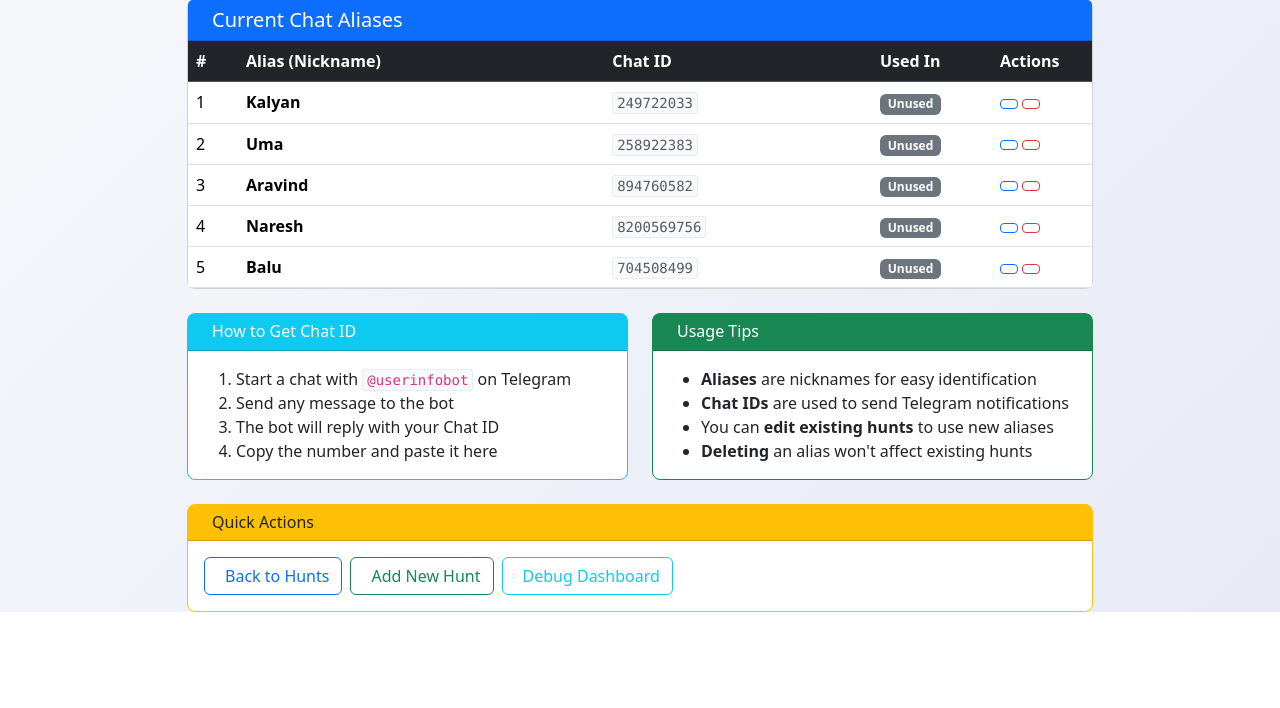
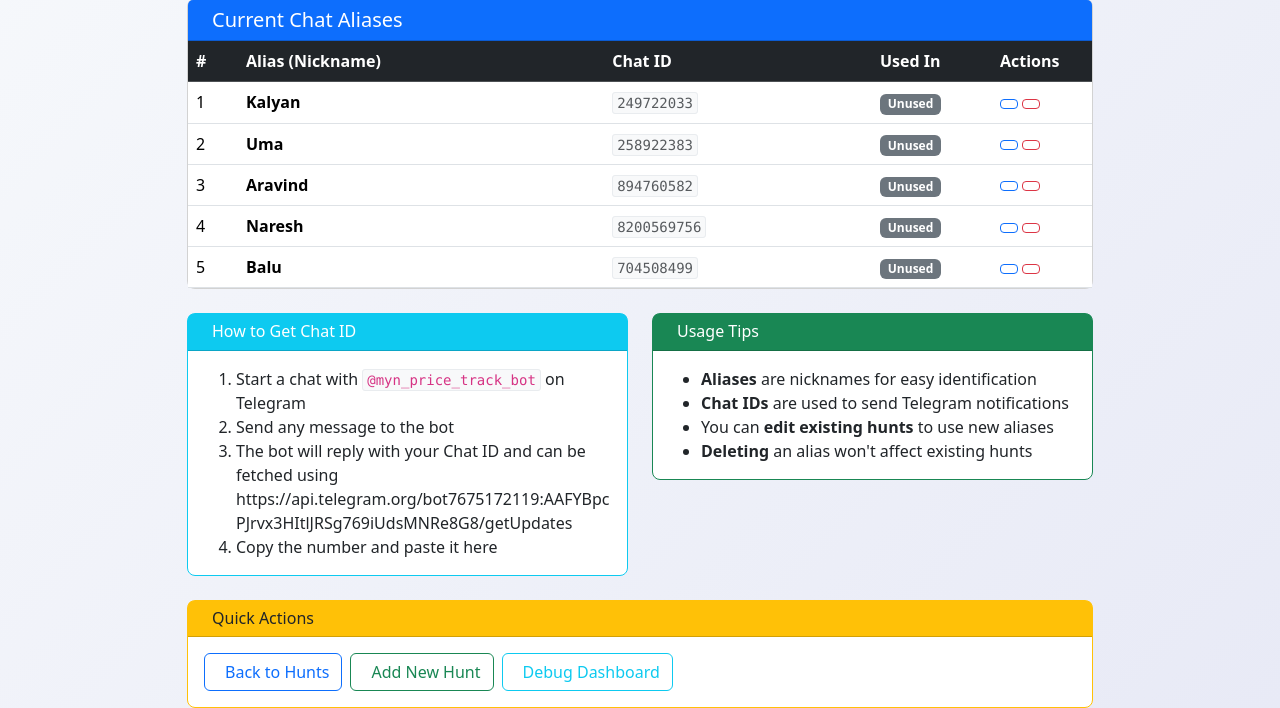
Before and after one commit to kalyanlearn12/product-cost-tracker, a Flask app: page /chat in a window 1280 px wide. Shown: the part 367-1075 px from the top of the page. Before the commit the page ends 979 px from the top, so only its background shows below. Run offline with Flask 3, Linux system fonts and the light colour scheme.

Commit message:
chat page updates

```diff
--- a/templates/chat_management.html
+++ b/templates/chat_management.html
@@ -153,9 +153,9 @@
                         </div>
                         <div class="card-body">
                             <ol class="mb-0">
-                                <li>Start a chat with <code>@userinfobot</code> on Telegram</li>
+                                <li>Start a chat with <code>@myn_price_track_bot</code> on Telegram</li>
                                 <li>Send any message to the bot</li>
-                                <li>The bot will reply with your Chat ID</li>
+                                <li>The bot will reply with your Chat ID and can be fetched using https://api.telegram.org/bot7675172119:AAFYBpcPJrvx3HItlJRSg769iUdsMNRe8G8/getUpdates</li>
                                 <li>Copy the number and paste it here</li>
                             </ol>
                         </div>
```
